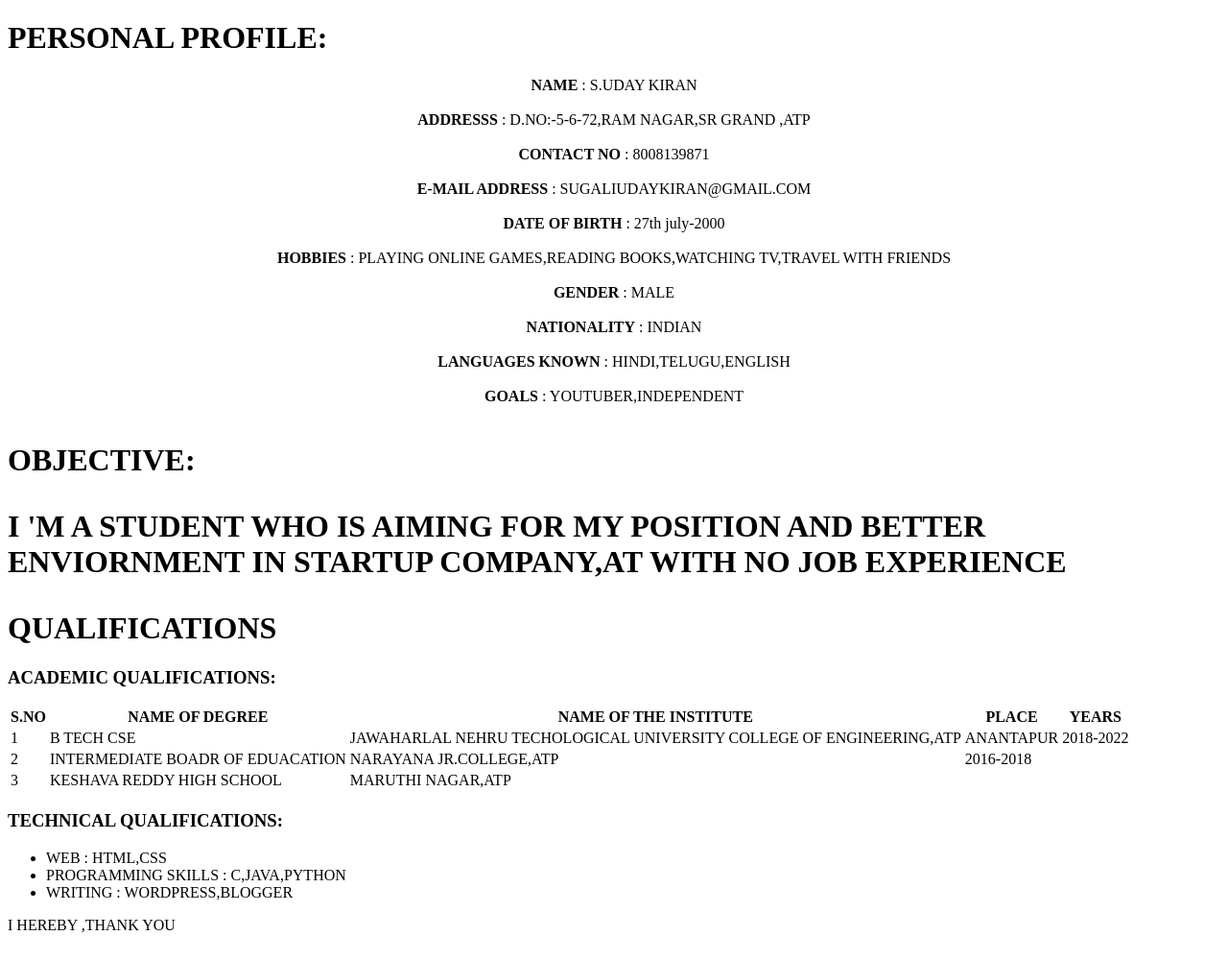
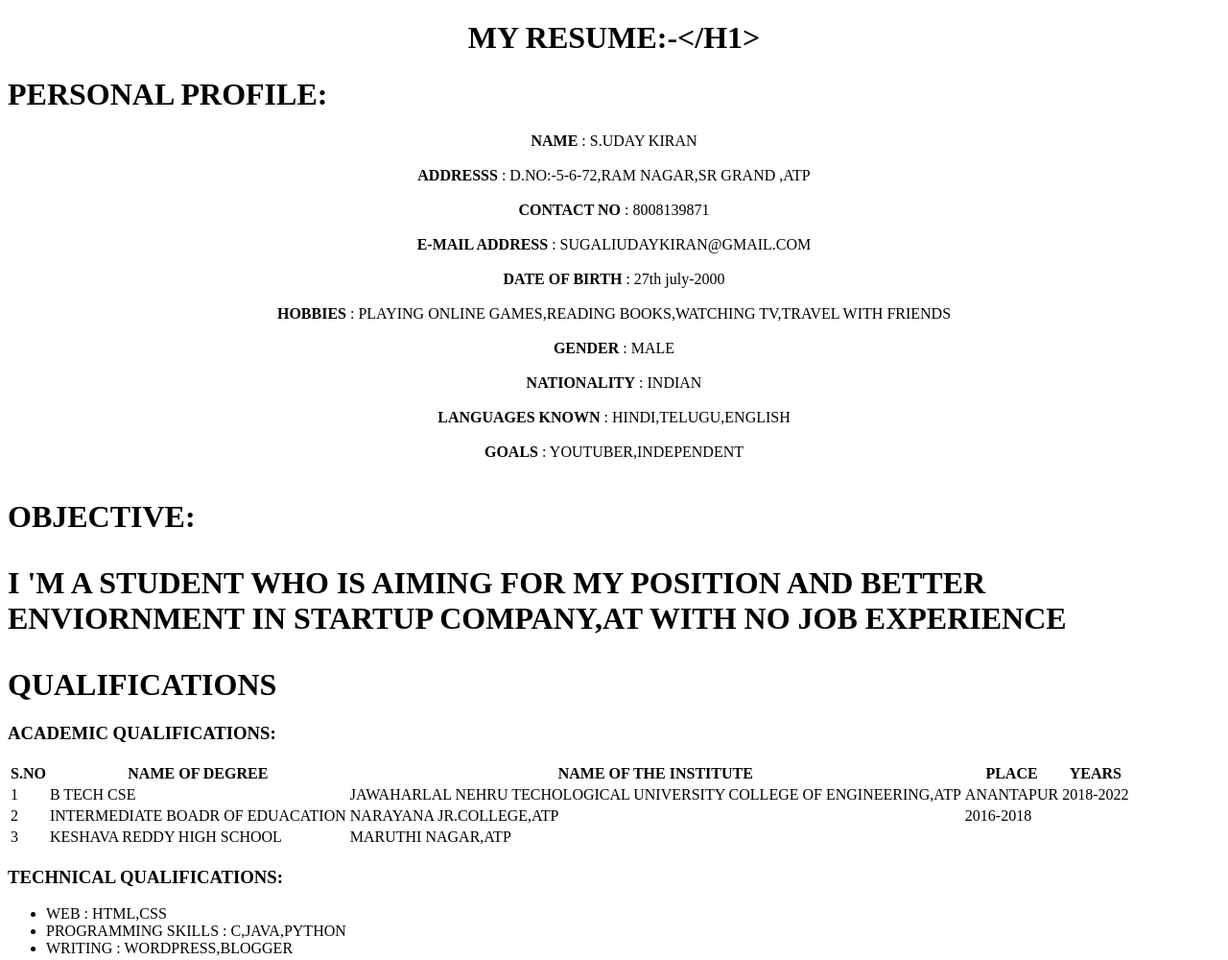
Before and after one commit to sugaliudaykiran/wtclass, a plain HTML site: page resume.html in a window 1280 px wide. Shown: the top 1000 px of the page at 96% size. Drawn offline with Linux system fonts and the light colour scheme.

Commit message:
Update resume.html

```diff
--- a/resume.html
+++ b/resume.html
@@ -4,6 +4,7 @@
  <title> MY RESUME</title>
  </head>
  <body>
+  <CENTER><H1><B>MY RESUME:-<</B>/H1></CENTER>
  <h1>PERSONAL PROFILE:</h1>
  <center>
  <b>NAME</b>              : S.UDAY KIRAN<br><br>
```
